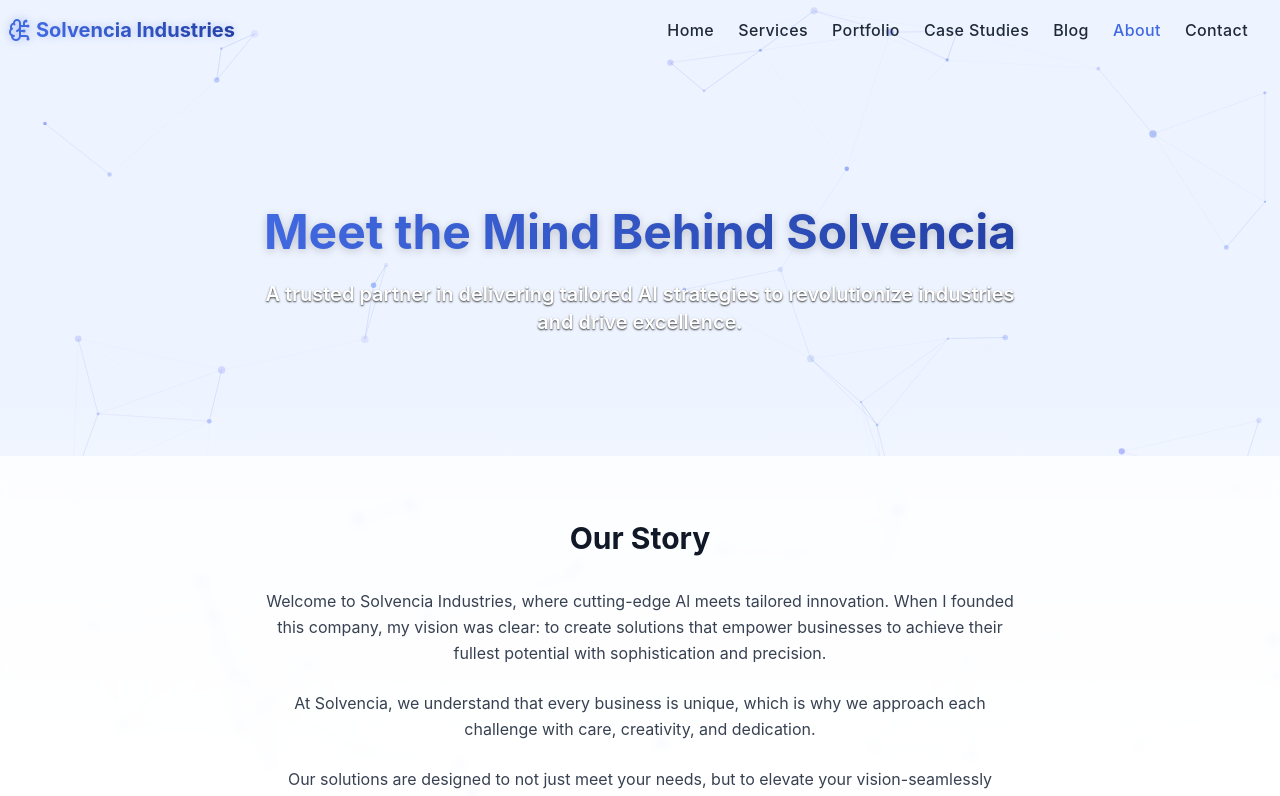
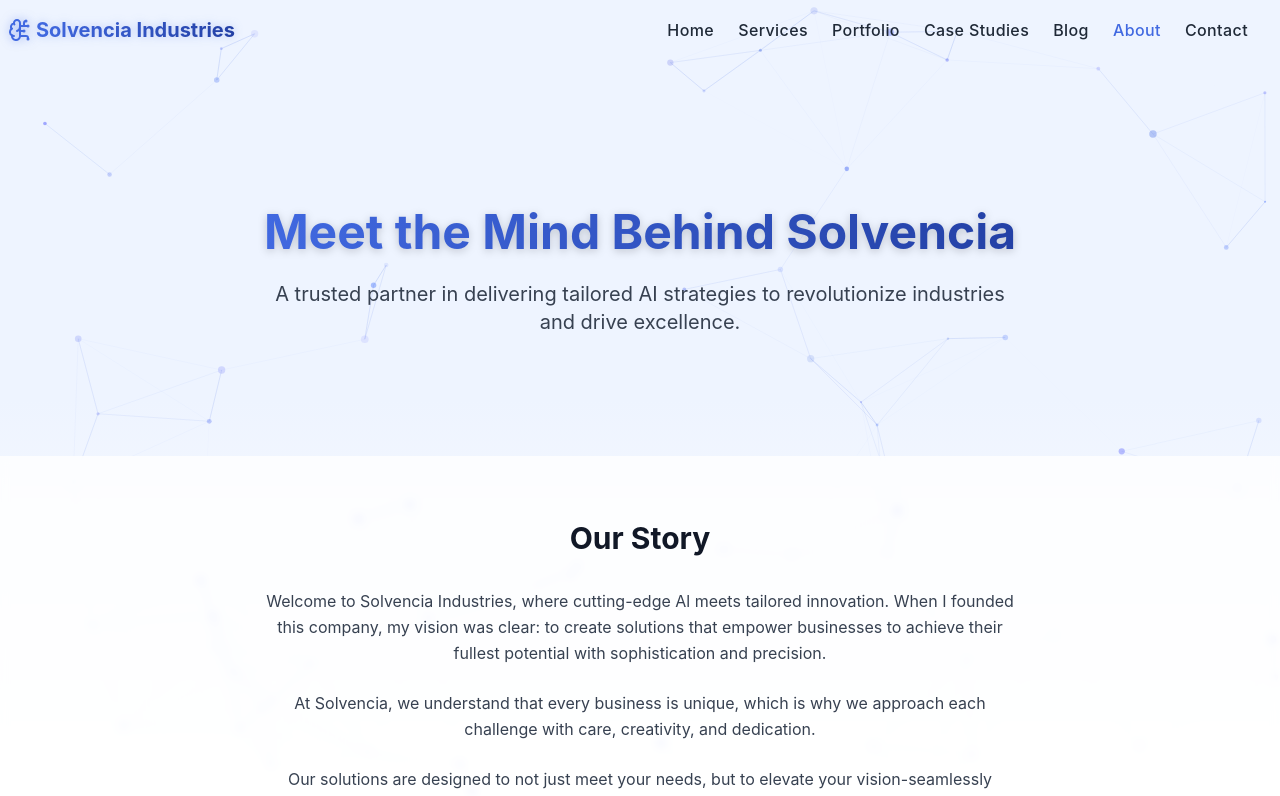
Before and after one commit to aalenciaaaxaisol/LIVE-WEBSITE-, a React (Vite) app: page /about in a window 1280 px wide. Shown: the top 796 px of the page. Built offline with nearby package versions, Linux system fonts and the light colour scheme.

Commit message:
Update About.tsx

```diff
--- a/src/pages/About.tsx
+++ b/src/pages/About.tsx
@@ -82,7 +82,7 @@ const About: React.FC = () => {
         <div className="container mx-auto px-4 sm:px-6 lg:px-8">
           <div className="max-w-3xl mx-auto text-center">
             <h1 className="text-4xl md:text-5xl font-bold mb-6 bg-gradient-to-r from-royal-500 to-royal-700 bg-clip-text text-transparent drop-shadow-[0_2px_4px_rgba(0,0,0,0.2)]">Meet the Mind Behind Solvencia</h1>
-            <p className="text-xl text-white mb-10 font-semibold [text-shadow:_0_1px_2px_rgba(0,0,0,0.8)]">
+            <p class="text-xl text-gray-700 mb-10">
               A trusted partner in delivering tailored AI strategies to revolutionize industries and drive excellence.
             </p>
           </div>
```
